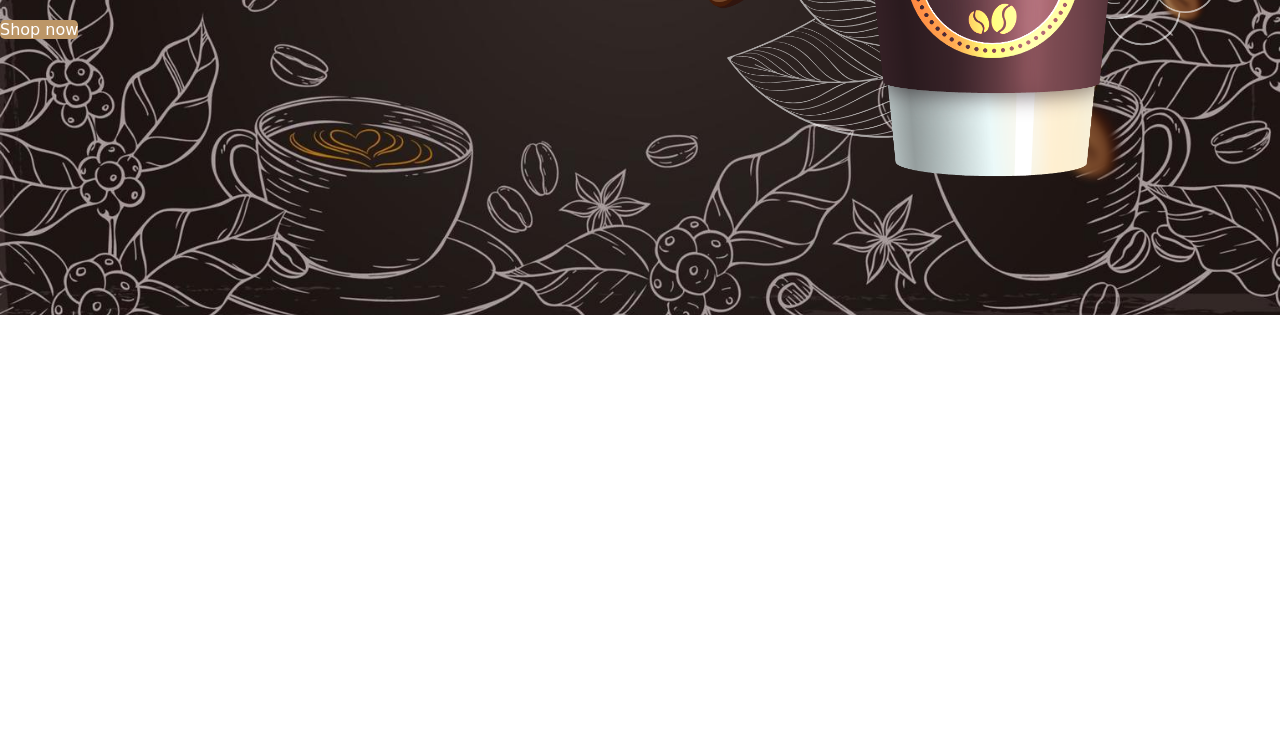
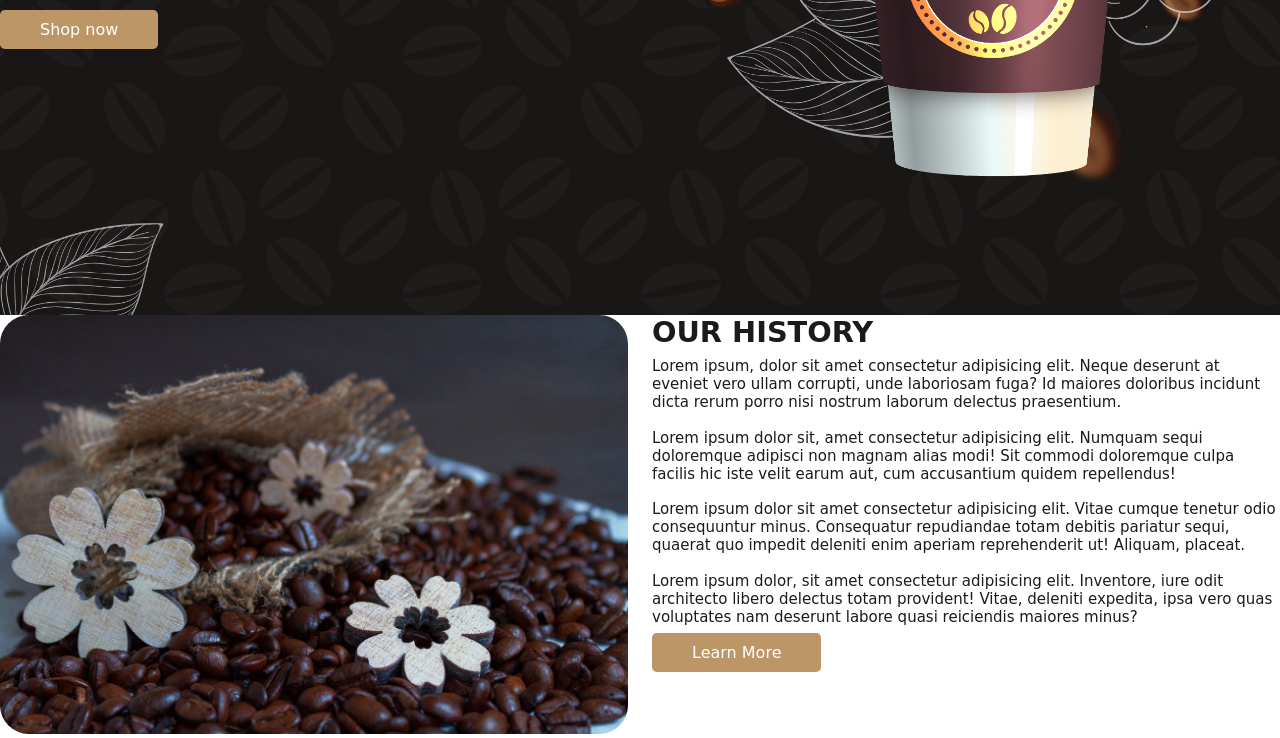
Before and after one commit to Samudika0000/Coffee_Shop, a website: page index.html in a window 1280 px wide. Shown: the part 485-1223 px from the top of the page. Before the commit the page ends 800 px from the top, so only its background shows below. Drawn offline with nearby package versions, Linux system fonts and the light colour scheme.

Commit message:
Create about section

```diff
--- a/index.html
+++ b/index.html
@@ -36,6 +36,7 @@
 
    </header>
    <!--home-->
+
    <section class="home" id=" home">
     <div class = "home-text">
         <h1>Start Your Day<br>With Cofee</h1>
@@ -47,6 +48,24 @@
     <div class="home-img">
         <img src="Images/main.png" alt="">
     </div>
+
+   </section>
+    <!--About-->
+
+   <section class="about" id="about">
+    <div class = "about-img">
+        <img src="images/about.jpg"alt="">
+   </div>
+
+   <div class="about-text">
+    <h2>Our History</h2>
+    <p>Lorem ipsum, dolor sit amet consectetur adipisicing elit. Neque deserunt at eveniet vero ullam corrupti, unde laboriosam fuga? Id maiores doloribus incidunt dicta rerum porro nisi nostrum laborum delectus praesentium.</p>
+    <p>Lorem ipsum dolor sit, amet consectetur adipisicing elit. Numquam sequi doloremque adipisci non magnam alias modi! Sit commodi doloremque culpa facilis hic iste velit earum aut, cum accusantium quidem repellendus!</p>
+    <p>Lorem ipsum dolor sit amet consectetur adipisicing elit. Vitae cumque tenetur odio consequuntur minus. Consequatur repudiandae totam debitis pariatur sequi, quaerat quo impedit deleniti enim aperiam reprehenderit ut! Aliquam, placeat.</p>
+    <p>Lorem ipsum dolor, sit amet consectetur adipisicing elit. Inventore, iure odit architecto libero delectus totam provident! Vitae, deleniti expedita, ipsa vero quas voluptates nam deserunt labore quasi reiciendis maiores minus?</p>
+    <a href="#" class="btn">Learn More</a>
+   </div>
+
    </section>
 
 
--- a/style.css
+++ b/style.css
@@ -120,13 +120,13 @@ header{
 .home{
     width: 100%;
     min-height: 100vh;
-    background: url(images/HomeBackground.png);
+    background: url(images/bg.png);
     background-repeat: no-repeat;
     background-size: cover;
     background-position: center;
     grid-template-columns: 1fr 1fr;
     display: grid;
-    grid-template-columns:  repeat(auto-fit,minmax(17rem,auto-fit));
+    grid-template-columns: repeat(auto-fit,minmax(17rem,auto-fit));
     align-items: center;
     gap: 1.5rem;
 }
@@ -147,7 +147,7 @@ header{
 }
 
 .btn{
-    padding: 10px40px;
+    padding: 10px 40px;
     border-radius: 0.3rem;
     background: var(--main-color);
     color: var(--bg-color);
@@ -158,3 +158,21 @@ header{
     background:#8a6f4d ;
 
 }
+
+.about{
+    display: grid;
+    grid-template-columns: repeat(auto-fit,minmax(17rem,auto));
+    gap: 1.5rem;
+}
+.about-img img{
+    border-radius: 1.8rem;
+}
+
+.about-text h2{
+    font-size: 1.8rem;
+    text-transform: uppercase;
+}
+.about-text p{
+    font-size: 0.938rem;
+    margin:0.5rem 0 1.1rem;
+}
```
